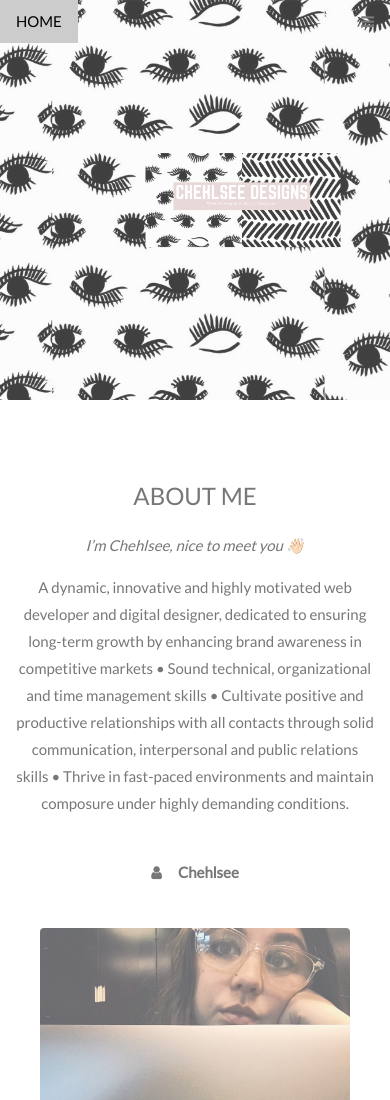
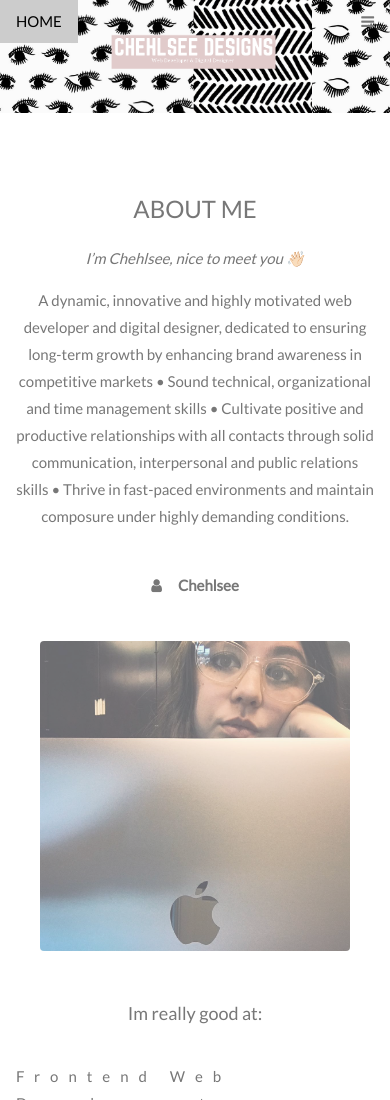
Before and after one commit to chehlsee/Portfolio, a plain HTML site: page index.html in a window 390 px wide. Shown: the top 1100 px of the page. Drawn offline with nearby package versions, Linux system fonts and the light colour scheme.

Commit message:
update header to responsive

```diff
--- a/index.html
+++ b/index.html
@@ -20,6 +20,23 @@ body, html {
     background-position: center;
     background-repeat: no-repeat;
     background-size: cover;
+}
+
+ /* image for background header */
+ .header {
+ background-image: url(assets/images/eyes.png);
+  background-size: cover;
+  width:100%;
+  display:flex;
+  justify-content: center;
+  align-items:center;
+  flex-wrap:wrap;
+ }
+
+ .header img {
+  width: 60%;
+  max-width: 800px;
+
 }
 
 /* First image (Logo. Full height) */
@@ -90,20 +107,27 @@ body, html {
     </div>
   </div>
 
+
+<!-- header image ontop of bgimg-1 -->
+  <div class="header">
+      <img src="assets/images/header.png" />
+    </div>
+
+
   <!-- First Parallax Image with Logo Text -->
   <!-- add w3-black inside div class to add a black background behind the text -->
-  <div class="bgimg-1 w3-display-container w3-opacity-min" id="home">
+  <!-- <div class="bgimg-1 w3-display-container w3-opacity-min" id="home">
     <div class="w3-display-middle" style="white-space:nowrap;">
       <span class="w3-center w3-padding-large w3-xlarge w3-wide w3-animate-opacity">
        <b></b>
-        <!-- <span class="w3-hide-small">  -->
+         <span class="w3-hide-small">
         </span>
           </span>
-          <!-- header image needs to be responsive -->
+           header image needs to be responsive
           <img src= "assets/images/header.png" alt="header" class ="responsive"></img>
           </div>
-    </div>
-  </div>
+     </div>
+   </div>  -->
 
   <!-- Container (About Section) -->
   <div class="w3-content w3-container w3-padding-64" id="about">
```
